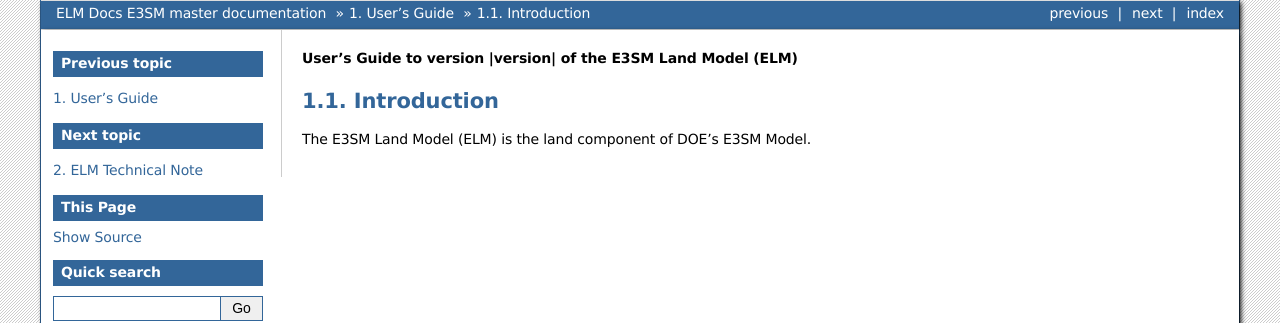
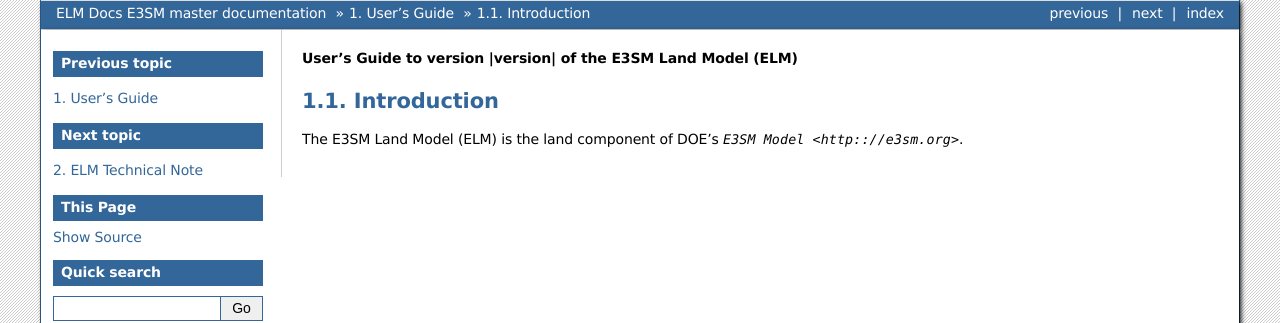
Before and after one commit to bishtgautam/elm-doc-rst, a Sphinx documentation site: the page built from docs/source/users_guide/introduction.rst, in a window 1280 px wide. Shown: the top 323 px of the page. Built offline with Sphinx 7.4.7, drawn with Linux system fonts in a browser that asks for light colours; some of the changed lines change nothing that is shown.

Commit message:
Adds url to E3SM website

```diff
--- a/docs/source/users_guide/introduction.rst
+++ b/docs/source/users_guide/introduction.rst
@@ -6,4 +6,4 @@
 Introduction
 ==============
 
-The E3SM Land Model (ELM) is the land component of DOE's E3SM Model.
+The E3SM Land Model (ELM) is the land component of DOE's `E3SM Model <http:://e3sm.org>`.
```
